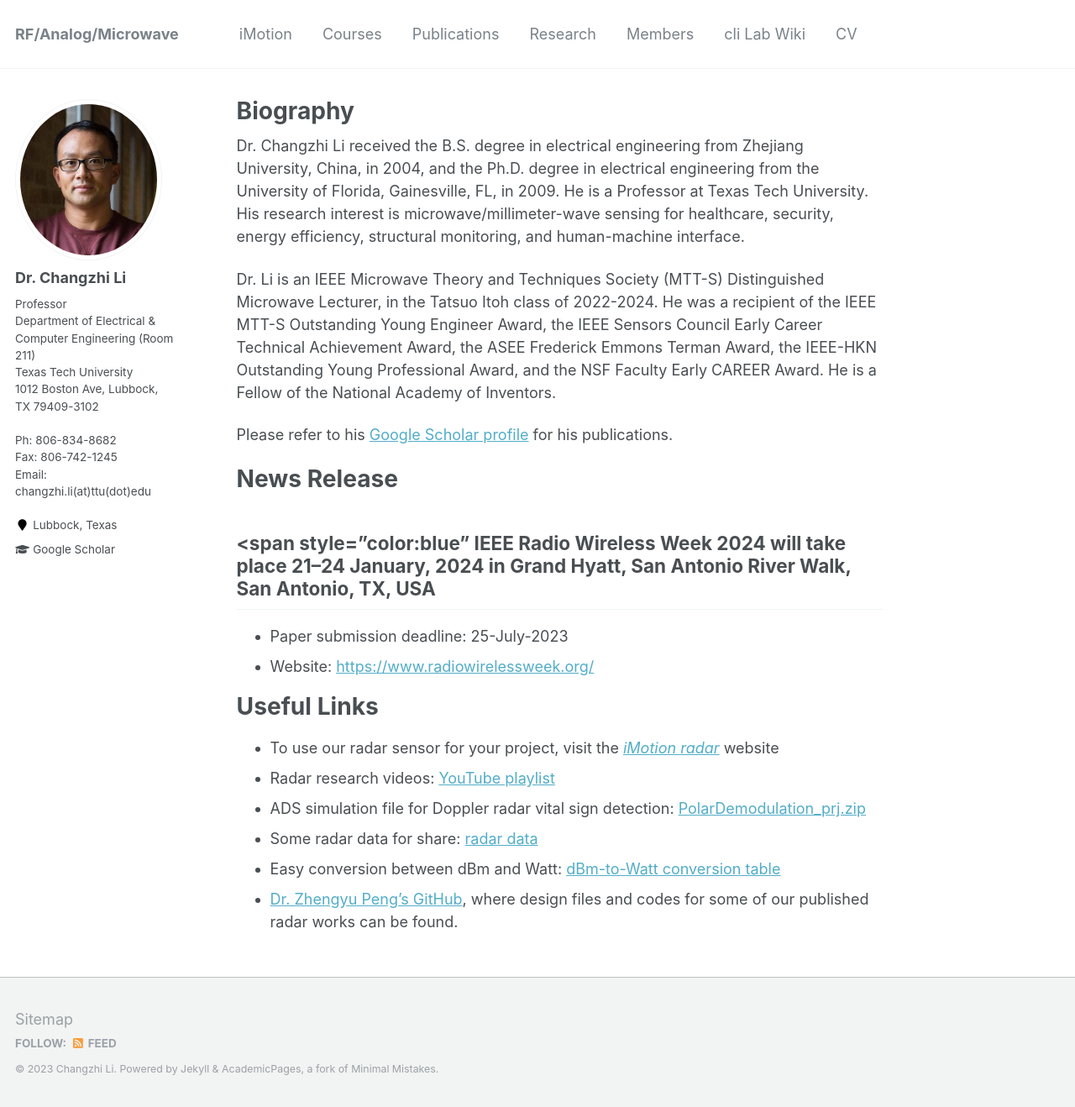
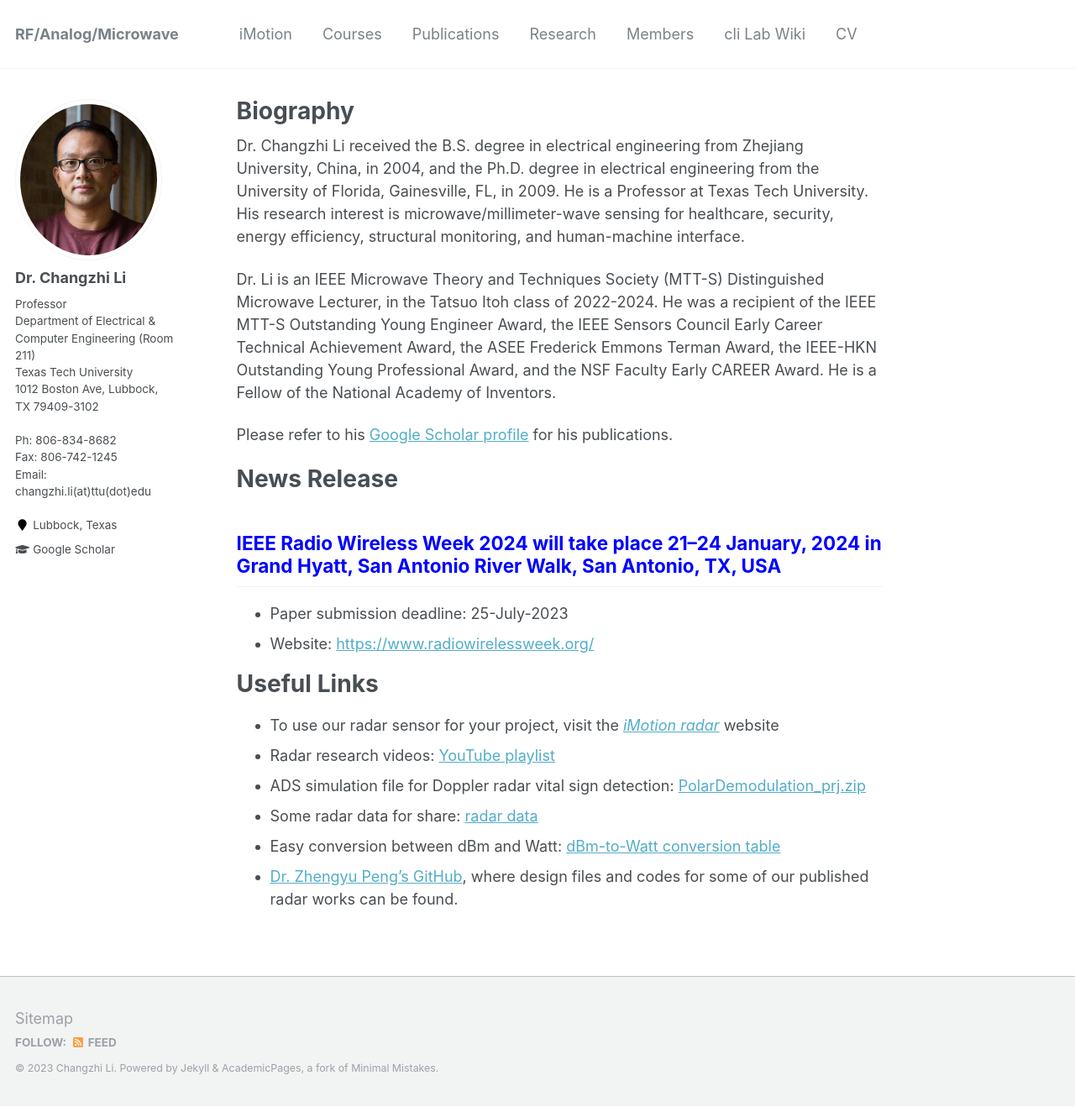
Before and after one commit to clilab/clilab.github.io, a Jekyll site: the page built from _pages/about.md, in a window 1280 px wide and 1318 px high. Shown: the whole window at 84% size. Built offline with Jekyll 4.4.1, drawn with Linux system fonts in a browser that asks for light colours.

Commit message:
Update about.md

```diff
--- a/_pages/about.md
+++ b/_pages/about.md
@@ -17,9 +17,9 @@ Please refer to his [Google Scholar profile](http://scholar.google.com/citations
 
 # News Release
 
-## <span style="color:blue" IEEE Radio Wireless Week 2024 will take place 21–24 January, 2024 in Grand Hyatt, San Antonio River Walk, San Antonio, TX, USA
-- Paper submission deadline: 25-July-2023
-- Website: [https://www.radiowirelessweek.org/](https://www.radiowirelessweek.org/)
+## <span style="color:blue"> IEEE Radio Wireless Week 2024 will take place 21–24 January, 2024 in Grand Hyatt, San Antonio River Walk, San Antonio, TX, USA
+  - Paper submission deadline: 25-July-2023
+  - Website: [https://www.radiowirelessweek.org/](https://www.radiowirelessweek.org/)
 
 
 # Useful Links
```
